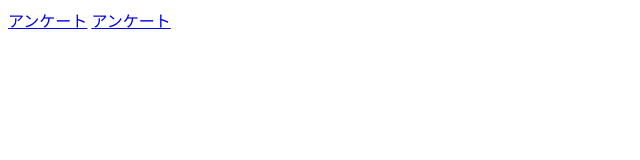
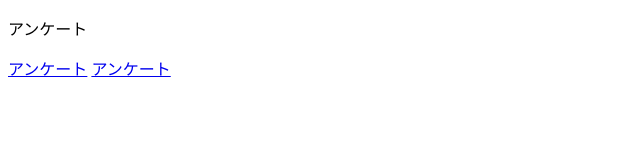
Before and after one commit to Rokkogakuin-chemistryclub/Questionnair, a plain HTML site: page index.html in a window 1280 px wide. Shown: the whole page, without its empty margins (0-640 px from the left). Drawn offline with Linux system fonts and the light colour scheme.

Commit message:
Update index.html

```diff
--- a/index.html
+++ b/index.html
@@ -6,8 +6,9 @@
   <link href="style.css" rel="style"/>
 </head>
 <body>
+  <p class="i">アンケート</p>
   <div id="link">
-    <a href="#" onclick="alert('未だ有らず')">アンケート</a>
-    <a href="#" onclick="alert('未だ有らず')">アンケート</a>
+    <a class="link-b" href="#" onclick="alert('未だ有らず')">アンケート</a>
+    <a class="link-b" href="#" onclick="alert('未だ有らず')">アンケート</a>
   </div>
 </body>
```
